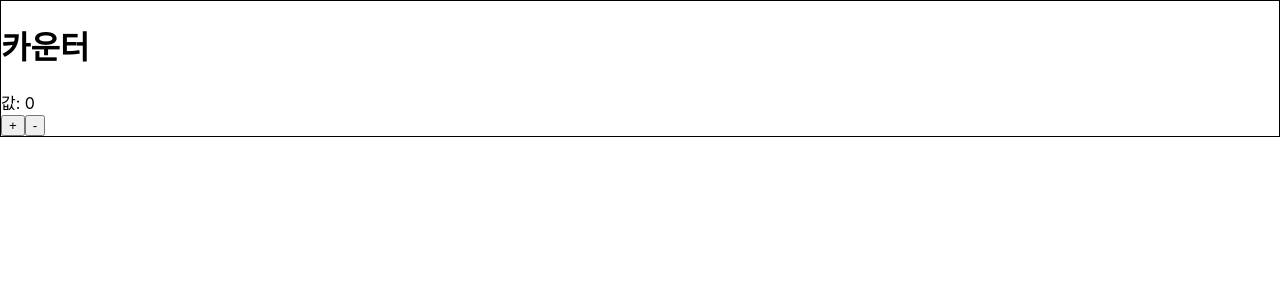
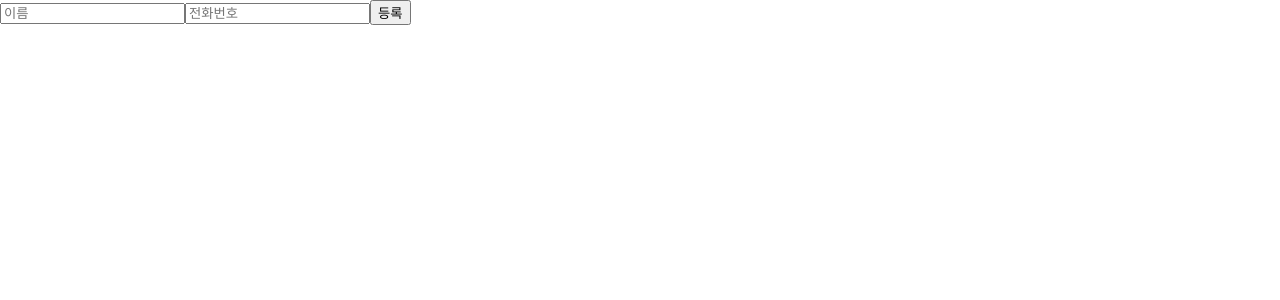
Before and after one commit to ajy720/React_Study, a React (Create React App) app: page / in a window 1280 px wide. Shown: the top 300 px of the page. Built offline with nearby package versions, Linux system fonts and the light colour scheme.

Commit message:
data Submit

```diff
--- a/src/App.js
+++ b/src/App.js
@@ -1,15 +1,22 @@
-import React from 'react';
+import React, { Component } from 'react';
 import logo from './logo.svg';
-import MyName from './MyName';
-import Counter from './Counter';
+import './App.css';
+import PhoneForm from './components/PhoneForm'
 
-function App() {
+class App extends Component{
+  handleCreate = (data) => {
+    console.log(data);
+  }
 
-  return (
-    <div className="coms">
-      <Counter />
-    </div>
-  )
+  render(){
+    return (
+      <div>
+        <PhoneForm
+          onCreate={this.handleCreate}
+        />
+      </div>
+    );
+  }
 }
 
 export default App;
--- a/src/Counter.js
+++ /dev/null
@@ -1,33 +0,0 @@
-    import React, { Component } from 'react';
-
-class Counter extends Component{
-    state = {
-        number: 0
-    }
-
-    handleIncrease = ()=>{
-        this.setState({
-            number: this.state.number + 1
-        });
-    }
-
-    handleDecrease = ()=>{
-        const {number} = this.state
-        this.setState({
-            number: number - 1
-        });
-    }
-
-    render(){
-        return(
-            <div>
-                <h1>카운터</h1>
-                <div>값: {this.state.number}</div>
-                <button onClick={this.handleIncrease}>+</button>
-                <button onClick={this.handleDecrease}>-</button>
-            </div>
-        );
-    }
-}
-
-export default Counter;
--- a/src/MyName.js
+++ /dev/null
@@ -1,15 +0,0 @@
-import React from 'react';
-
-const MyName = ({name}) => {
-    return (
-        <div>
-            안녕하세요! 제 이름은 <b>{name}</b> 입니다.
-        </div>
-    );
-};
-
-MyName.defaultProps = {
-    name: '기본이름'
-}
-
-export default MyName;
--- /dev/null
+++ b/src/components/PhoneForm.js
@@ -0,0 +1,45 @@
+import React, { Component } from 'react';
+
+class PhoneForm extends Component {
+  state = {
+    name: '',
+    phone: ''
+  }
+  handleChange = (e) => {
+    this.setState({
+      [e.target.name]: e.target.value
+    })
+  }
+
+  handleSubmit = (e) => {
+    e.preventDefault();
+    this.props.onCreate(this.state);
+    this.setState({
+      name:'',
+      phone:''
+    })
+  }
+
+  render() {
+    return (
+      <form onSubmit={this.handleSubmit}>
+        <input
+          placeholder="이름"
+          value={this.state.name}
+          onChange={this.handleChange}
+          name="name"
+        />
+
+        <input
+          placeholder="전화번호"
+          value={this.state.phone}
+          onChange={this.handleChange}
+          name="phone"
+        />
+        <button type="submit">등록</button>
+      </form>
+    );
+  }
+}
+
+export default PhoneForm;
--- a/src/index.css
+++ b/src/index.css
@@ -11,7 +11,3 @@
   font-family: source-code-pro, Menlo, Monaco, Consolas, 'Courier New',
     monospace;
 }
-
-.coms > *{
-  border: 1px solid black;
-}
```
Also changed, not shown: tsconfig.json (deleted, +0 -26 lines), src/App.css (line endings or trailing spaces).
